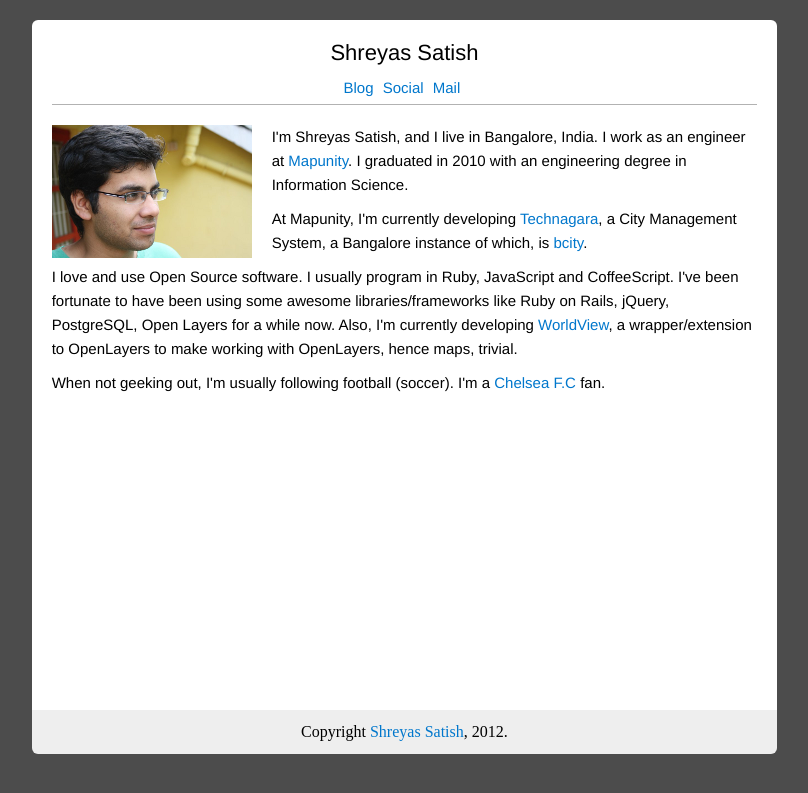
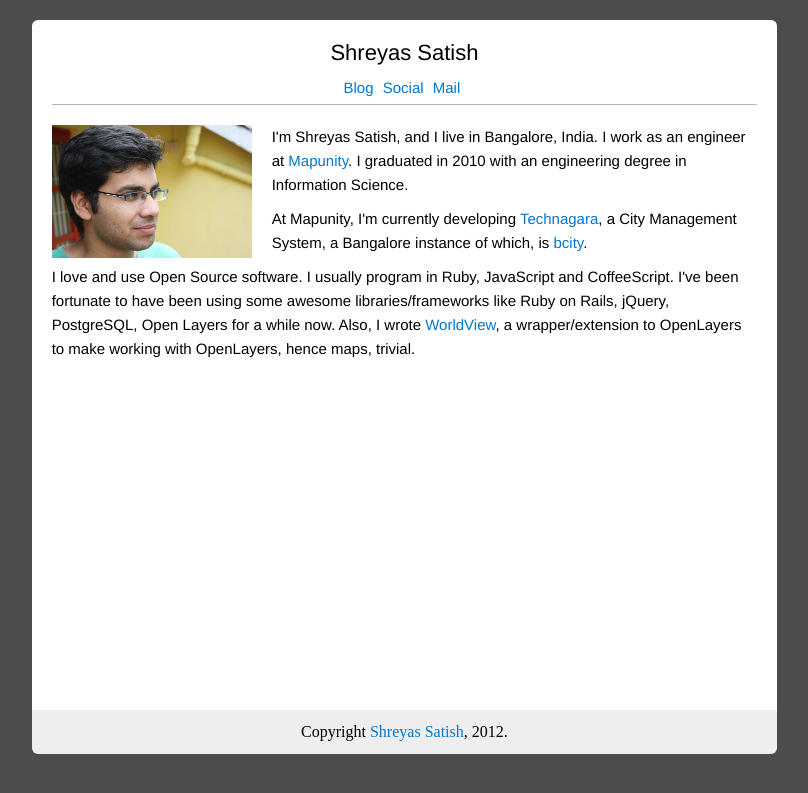
Before and after one commit to shreyas-satish/shreyas-satish.github.com, a Jekyll site: the page built from index.html, in a window 1280 px wide. Shown: the top 793 px of the page, without its empty margins (235-1043 px from the left). Built offline with Jekyll 4.4.1, drawn with Linux system fonts in a browser that asks for light colours; Markdown is read by kramdown in place of the engine named in the settings.

Commit message:
modified index

```diff
--- a/index.html
+++ b/index.html
@@ -16,11 +16,7 @@ title: Shreyas Satish
   </p>
 
   <p>
-  I love and use Open Source software. I usually program in Ruby, JavaScript and CoffeeScript. I've been fortunate to have been using some awesome libraries/frameworks like Ruby on Rails, jQuery, PostgreSQL, Open Layers for a while now. Also,  I'm currently developing <a href="http://github.com/shreyas-satish/worldview" target="_blank">WorldView</a>, a wrapper/extension to OpenLayers to make working with OpenLayers, hence maps, trivial.
-  </p>
-
-  <p>
-  When not geeking out, I'm usually following football (soccer). I'm a <a href = "http://chelseafc.com" target="_blank">Chelsea F.C </a> fan.
+  I love and use Open Source software. I usually program in Ruby, JavaScript and CoffeeScript. I've been fortunate to have been using some awesome libraries/frameworks like Ruby on Rails, jQuery, PostgreSQL, Open Layers for a while now. Also,  I wrote <a href="http://github.com/shreyas-satish/worldview" target="_blank">WorldView</a>, a wrapper/extension to OpenLayers to make working with OpenLayers, hence maps, trivial.
   </p>
 
 </div>
```
